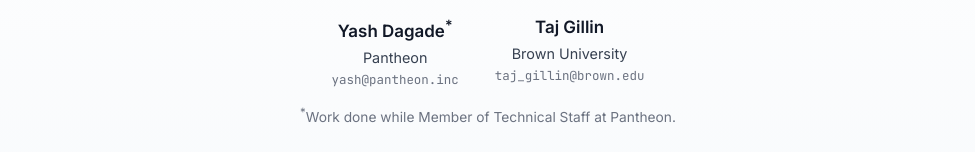
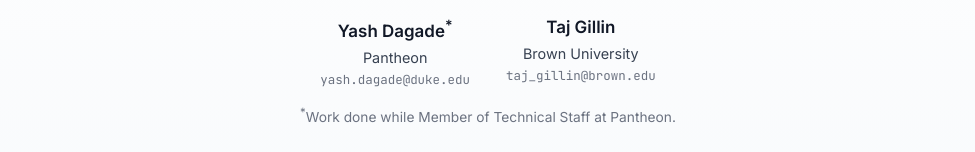
Before and after one commit to YashDagade/jepa_features, a plain HTML site: page docs/index.html in a window 1280 px wide. Shown: the part 231-383 px from the top of the page, without its empty margins (152-1127 px from the left). Drawn offline with Linux system fonts and the light colour scheme.

Commit message:
Update author contact email to yash.dagade@duke.edu while retaining Pantheon affiliation and footnote
Co-authored-by: Cursor <cursoragent@cursor.com>

```diff
--- a/docs/index.html
+++ b/docs/index.html
@@ -851,7 +851,7 @@
         <div class="author">
           <div class="author-name"><a href="https://github.com/YashDagade" target="_blank" rel="noopener">Yash Dagade</a><sup>*</sup></div>
           <div class="author-affil">Pantheon</div>
-          <div class="author-email">yash@pantheon.inc</div>
+          <div class="author-email">yash.dagade@duke.edu</div>
         </div>
         <div class="author">
           <div class="author-name">Taj Gillin</div>
```
Also changed, not shown: 3 other files.
